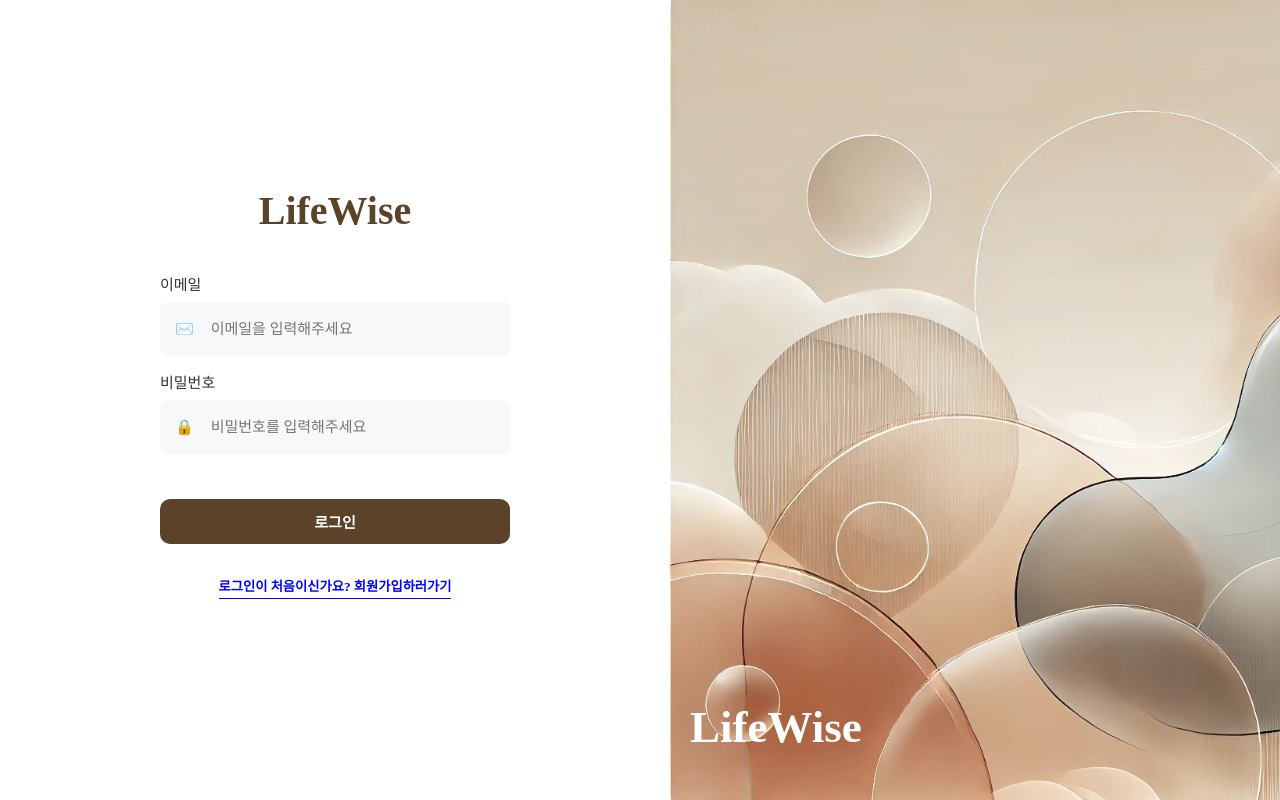
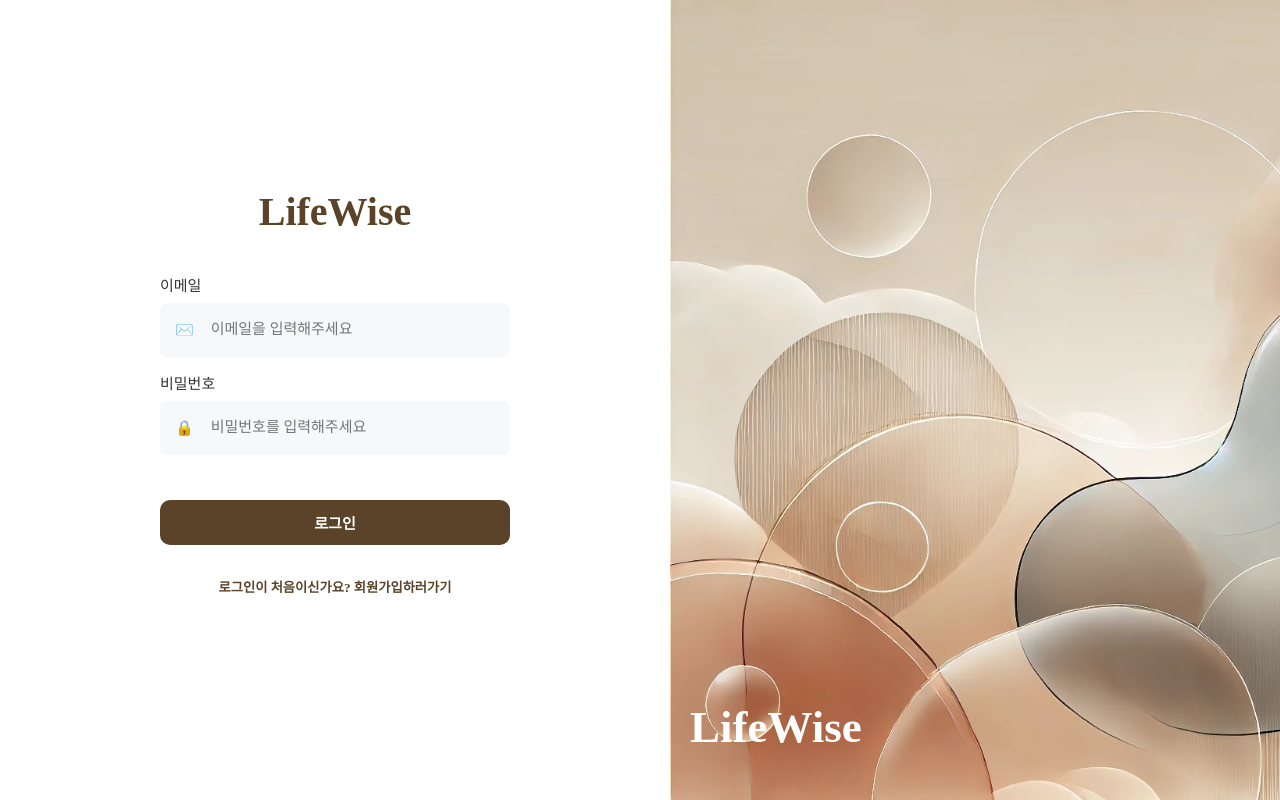
Before and after one commit to GDSC-Hongik/LifeWise-EuSha-web, a React (Vite) app: page /login in a window 1280 px wide. In both pictures the pointer is over the element "로그인이 처음이신가요? 회원가입하러가기". Built offline with nearby package versions, Linux system fonts and the light colour scheme; a web font is replaced by a local one.

Commit message:
Style: 회원가입 링크 색깔 변경

```diff
--- a/src/components/Login.css
+++ b/src/components/Login.css
@@ -13,8 +13,8 @@
 }
 
 .firstLogin h5:hover {
-  color: blue;
-  border-bottom: 1px solid blue;
+  color: #5a4328;
+  border-bottom: 1px none #8b5e3c;
 }
 
 .firstLogin {
```
